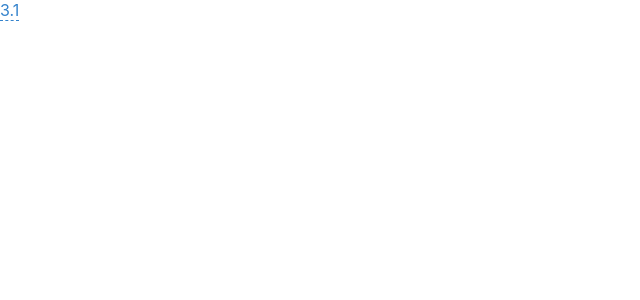
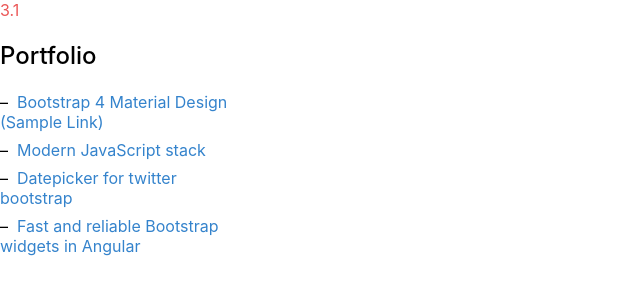
Before and after one commit to bseleng/axeta-trial, a React (Create React App) app: page / in a window 1280 px wide. Shown: the top 300 px of the page, without its empty margins (0-640 px from the left). Built offline with nearby package versions, Linux system fonts and the light colour scheme.

Commit message:
style: add portfolio style style: add hover on skill duration feat: add portfolio links output
Took 41 minutes

```diff
--- a/src/App.js
+++ b/src/App.js
@@ -2,10 +2,12 @@
 import './App.css'
 import AtmInput from './Atoms/AtmInput/AtmInput'
 import { useState } from 'react'
+import MolSection from './Molecules/MolSection/MolSection'
 
 const App = () => {
   const [value, setValue] = useState('3.1')
   return (
+    <>
       <AtmInput
         value={value}
         setValue={setValue}
@@ -19,6 +21,18 @@
         actionOnEdit={'focus'}
         inputTargetStyle={'skillDuration'}
       />
+
+      <MolSection
+        text={'Portfolio'}
+        type={'portfolio'}
+        content={[
+          { text: 'Bootstrap 4 Material Design (Sample Link)', link: '#' },
+          { text: 'Modern JavaScript stack', link: '#' },
+          { text: 'Datepicker for twitter bootstrap', link: '#' },
+          { text: 'Fast and reliable Bootstrap widgets in Angular', link: '#' },
+        ]}
+      />
+    </>
   )
 }
 
--- a/src/Atoms/AtmHeading/AtmHeading.jsx
+++ b/src/Atoms/AtmHeading/AtmHeading.jsx
@@ -1,7 +1,8 @@
 import React from 'react'
+import classes from './AtmHeading.module.css'
 
 const AtmHeading = ({ text }) => {
-  return <h3>{text}</h3>
+  return <h3 className={classes.text}>{text}</h3>
 }
 
 export default AtmHeading
--- a/src/Atoms/AtmInput/AtmInput.module.css
+++ b/src/Atoms/AtmInput/AtmInput.module.css
@@ -87,6 +87,11 @@
 
 }
 
+.skillDuration:hover {
+    color: #EB5757;
+    border-bottom: none;
+}
+
 .errorMessage {
     margin-left: 1rem;
     align-self: center;
--- /dev/null
+++ b/src/Atoms/AtmSection/AtmSectionContent.jsx
@@ -0,0 +1,25 @@
+import React from 'react'
+import classes from './AtmSectionContent.module.css'
+
+const AtmSectionContent = ({ type, content }) => {
+  const output = () => {
+    switch (type) {
+      case 'portfolio':
+        return content.map((el) => {
+          console.log(el)
+          return (
+            <div className={classes.linkWrapper}>
+              <span>&#8211; &nbsp;</span>
+              <a className={classes.portfolioLink} href={el.link}>
+                {el.text}
+              </a>
+            </div>
+          )
+        })
+    }
+  }
+
+  return <>{output()}</>
+}
+
+export default AtmSectionContent
--- /dev/null
+++ b/src/Atoms/AtmSection/AtmSectionContent.module.css
@@ -0,0 +1,18 @@
+.linkWrapper {
+    display: block;
+    margin-bottom: 8px;
+}
+
+.portfolioLink {
+    font-style: normal;
+    font-weight: normal;
+    font-size: 16px;
+    line-height: 20px;
+    color: #3483CC;
+    text-decoration: none;
+
+}
+
+.portfolioLink:hover {
+    color: #EB5757;
+}
--- a/src/Molecules/MolSection/MolSection.jsx
+++ b/src/Molecules/MolSection/MolSection.jsx
@@ -1,12 +1,15 @@
 import React from 'react'
 import AtmHeading from '../../Atoms/AtmHeading/AtmHeading'
-import AtmSectionContent from '../../Atoms/AtmSection/AtmSectiion'
+import AtmSectionContent from '../../Atoms/AtmSection/AtmSectionContent'
+import classes from './MolSection.module.css'
 
 const MolSection = ({ text, content, type }) => {
   return (
-    <section>
+    <section className={classes.section}>
       <AtmHeading text={text} />
       <AtmSectionContent content={content} type={type} />
     </section>
   )
 }
+
+export default MolSection
--- /dev/null
+++ b/src/Molecules/MolSection/MolSection.module.css
@@ -0,0 +1,4 @@
+.section {
+    /*display: block;*/
+    width: 245px;
+}
```
Also changed, not shown: src/Atoms/AtmSection/AtmSectiion.jsx (deleted, +0 -20 lines). Lines whose indentation alone changed are shown as unchanged.
